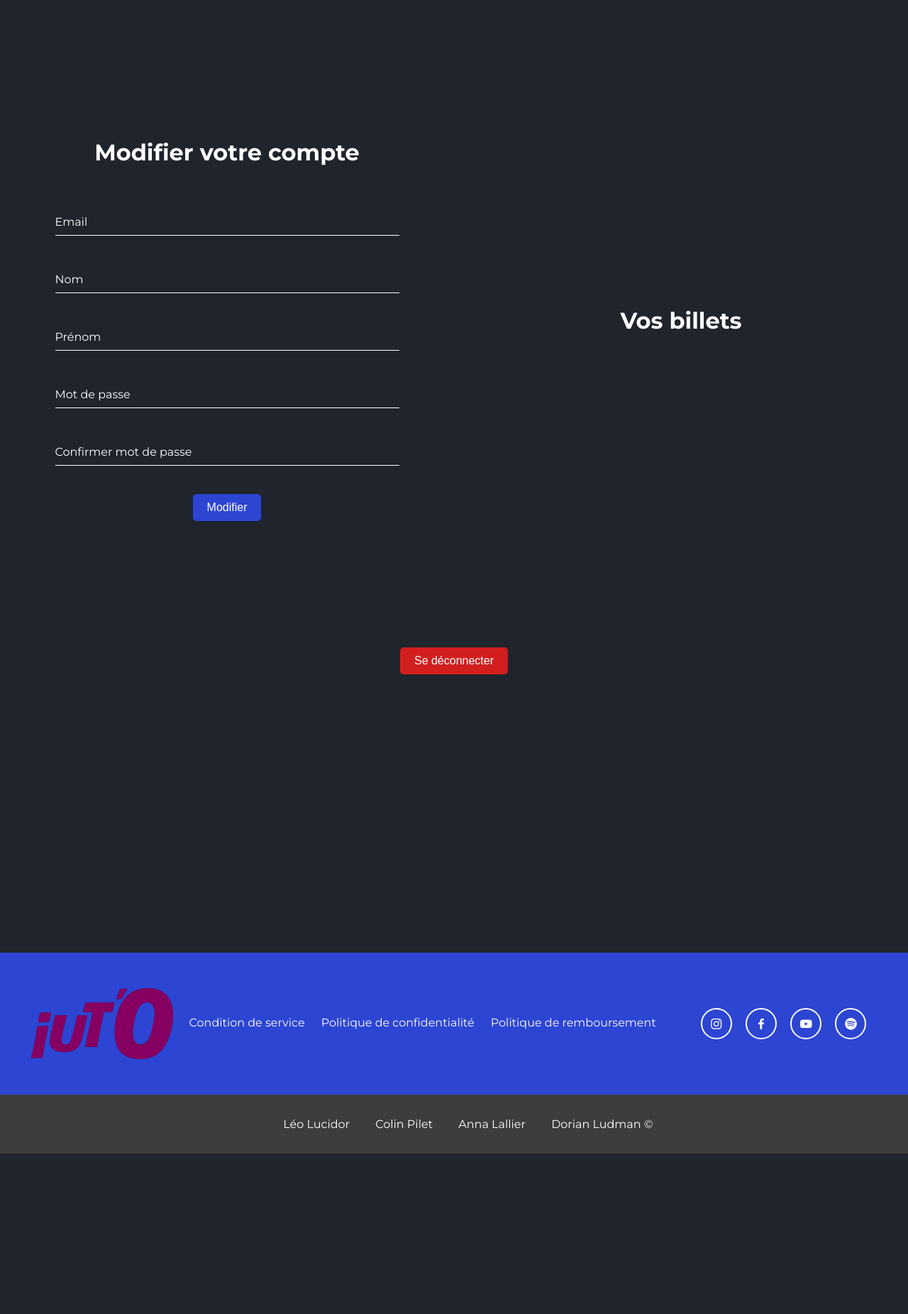
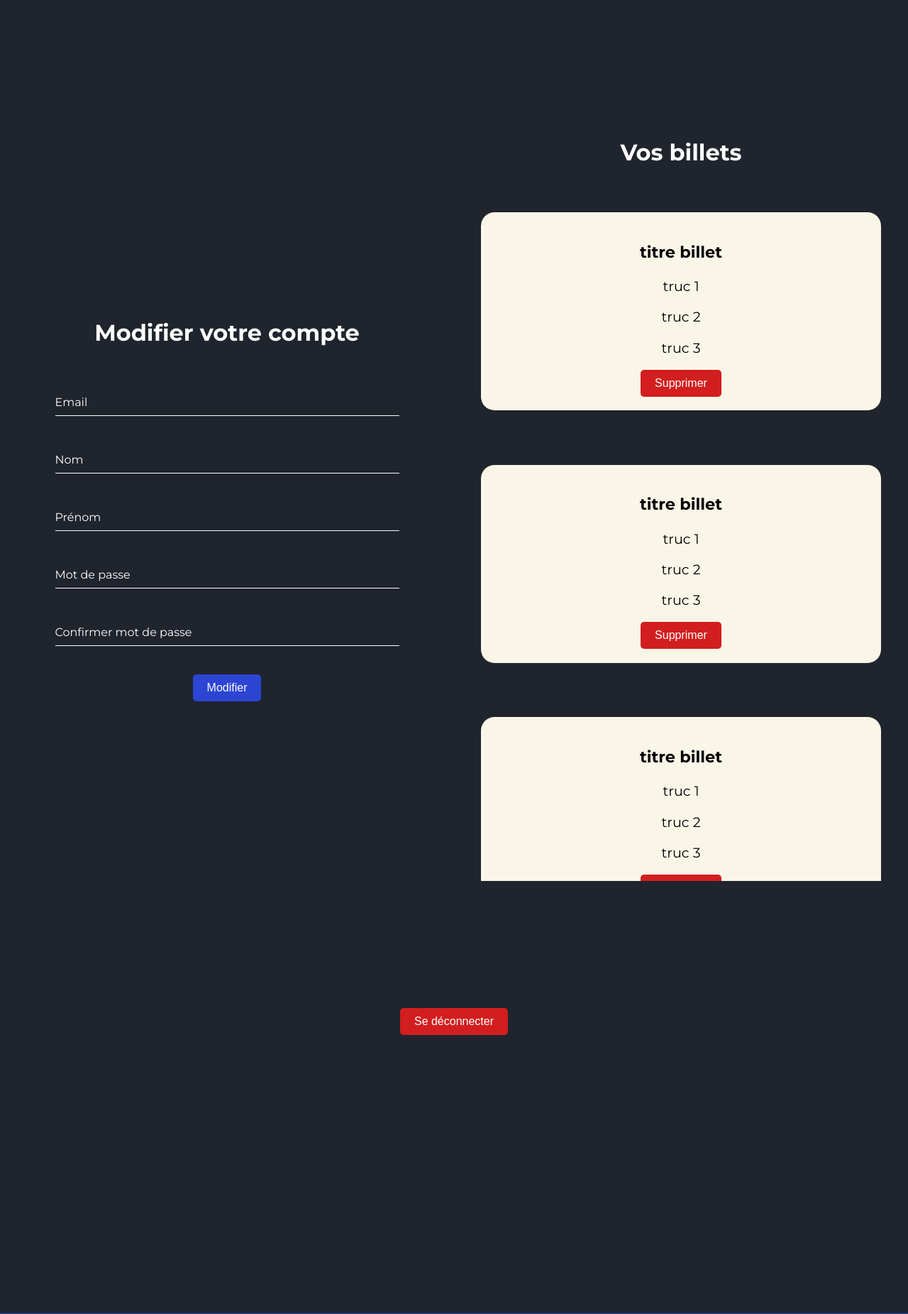
Before and after one commit to DorianLudm/Fest-IUT-O, a Flask app: page /compte in a window 1280 px wide. Shown: the part 188-2039 px from the top of the page at 71% size. Before the commit the page ends 1813 px from the top, so only its background shows below. Run offline with Flask 3, Linux system fonts and the light colour scheme; the visitor is signed in with stand-in values (Sample User, id 1); parts of the project's set-up code (start-up, migrations or seed data) failed here and were passed over.

Commit message:
ajout debut billet

```diff
--- a/festIUTO/static/css/compte.css
+++ b/festIUTO/static/css/compte.css
@@ -271,3 +271,24 @@ h2 {
     outline: none;
     background: transparent;
   }
+
+/* billet */
+
+.container-billet {
+  display: flex;
+  flex-wrap: wrap;
+  justify-content: center;
+  align-items: center;
+  overflow-x: scroll;
+  max-height: 55vh;
+}
+
+.billet {
+  text-align: center;
+  flex-basis: 100%;
+  background-color: #faf6e7;
+  border-radius: 1em;
+  padding: 1em;
+  margin: 2em;
+  font-size: 1.2em;
+}
--- a/festIUTO/static/css/pass.css
+++ b/festIUTO/static/css/pass.css
@@ -4,6 +4,10 @@ body {
     padding: 0;
     margin: 0;
 }
+
+nav {
+    background-color: transparent !important;
+  }
 
 #element-a-cacher3 a {
     color: #2c45d3;
--- a/festIUTO/templates/compte.html
+++ b/festIUTO/templates/compte.html
@@ -94,6 +94,36 @@
       <!-- billet -->
       <div class="container-right">
         <h2 class="element">Vos billets</h2>
+        <div class="container-billet">
+          <div class="billet">
+            <h3 class="element">titre billet</h3>
+            <p class="element">truc 1</p>
+            <p class="element">truc 2</p>
+            <p class="element">truc 3</p>
+            <a class="deco-btn" href="#"><button>Supprimer</button></a>
+          </div>
+          <div class="billet">
+            <h3 class="element">titre billet</h3>
+            <p class="element">truc 1</p>
+            <p class="element">truc 2</p>
+            <p class="element">truc 3</p>
+            <a class="deco-btn" href="#"><button>Supprimer</button></a>
+          </div>
+          <div class="billet">
+            <h3 class="element">titre billet</h3>
+            <p class="element">truc 1</p>
+            <p class="element">truc 2</p>
+            <p class="element">truc 3</p>
+            <a class="deco-btn" href="#"><button>Supprimer</button></a>
+          </div>
+          <div class="billet">
+            <h3 class="element">titre billet</h3>
+            <p class="element">truc 1</p>
+            <p class="element">truc 2</p>
+            <p class="element">truc 3</p>
+            <a class="deco-btn" href="#"><button>Supprimer</button></a>
+          </div>
+        </div>
       </div>
       <a class="deco-btn" href="{{ url_for('logout') }}"><button>Se déconnecter</button></a>
     </div>
```
